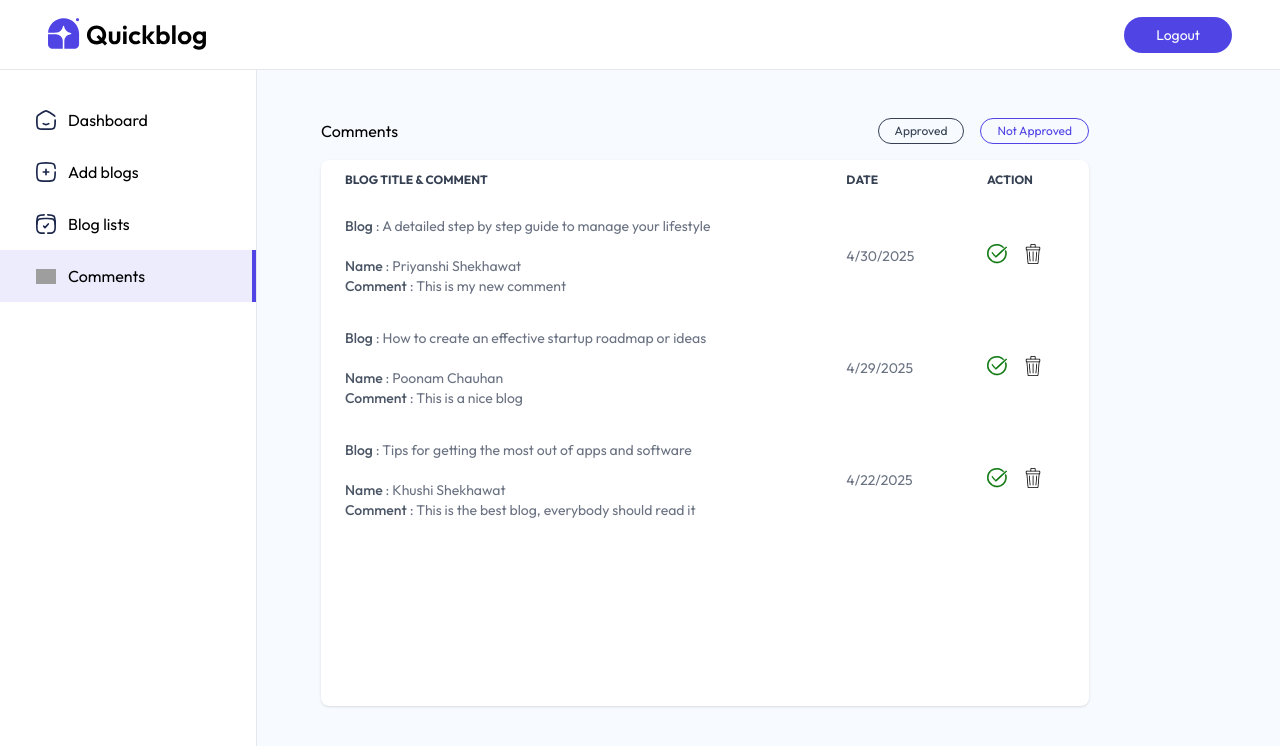
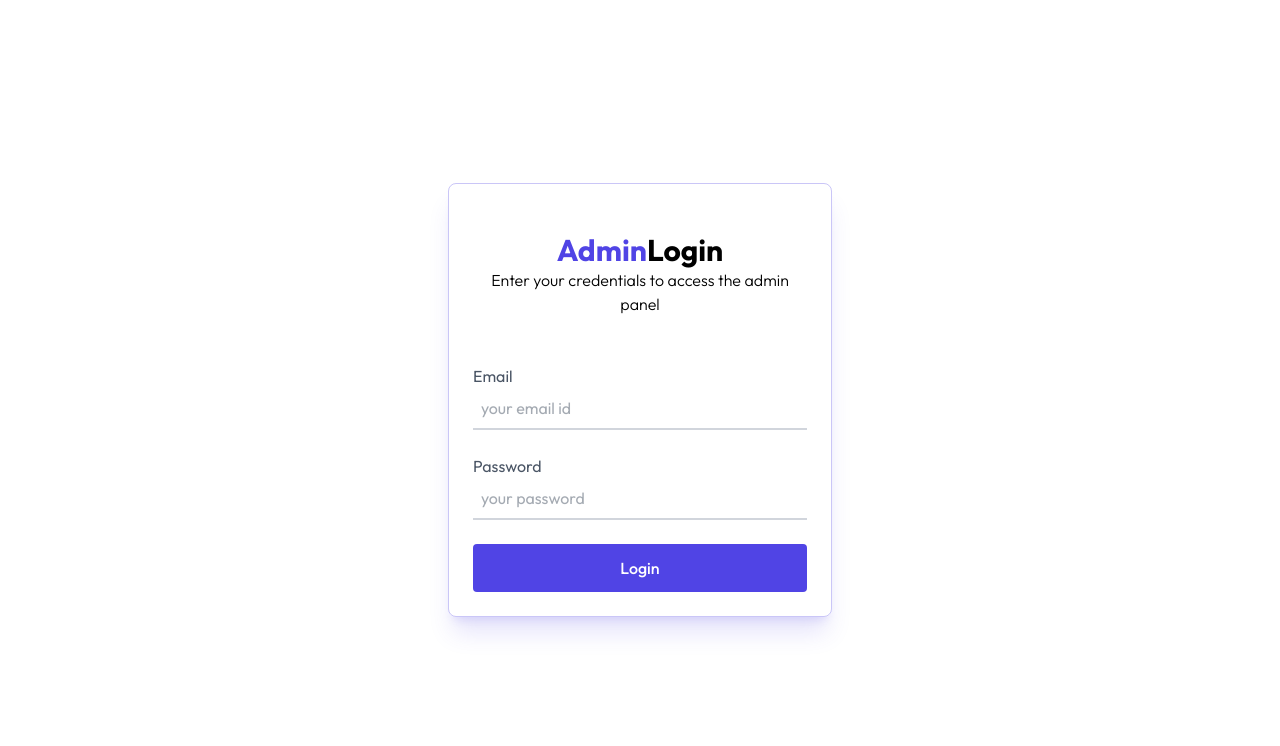
Before and after one commit to Vanshikathakur04/QuickBlog---App, a React (Vite) app in the folder client/: page /admin/comments in a window 1280 px wide. Shown: the top 746 px of the page. Built offline with nearby package versions, Linux system fonts and the light colour scheme; no server answers; grey boxes are pictures that could not be loaded.

Commit message:
protect admin routes with token auth

```diff
--- a/client/src/App.jsx
+++ b/client/src/App.jsx
@@ -10,15 +10,19 @@ import Comments from './pages/admin/Comments'
 import Login from './components/admin/Login'
 import 'quill/dist/quill.snow.css'
 import { Toaster } from 'react-hot-toast'
+import { useAppContext } from './context/AppContext'
 
 const App = () => {
+
+  const { token } = useAppContext()
+
   return (
     <div>
-      <Toaster/>
+      <Toaster />
       <Routes>
         <Route path='/' element={<Home />} />
         <Route path='/blog/:id' element={<Blog />} />
-        <Route path='/admin' element={true ? <Layout /> : <Login />}>
+        <Route path='/admin' element={token ? <Layout /> : <Login />}>
           <Route index element={<Dashboard />} />
           <Route path='addBlog' element={<AddBlog />} />
           <Route path='listBlog' element={<ListBlog />} />
```
